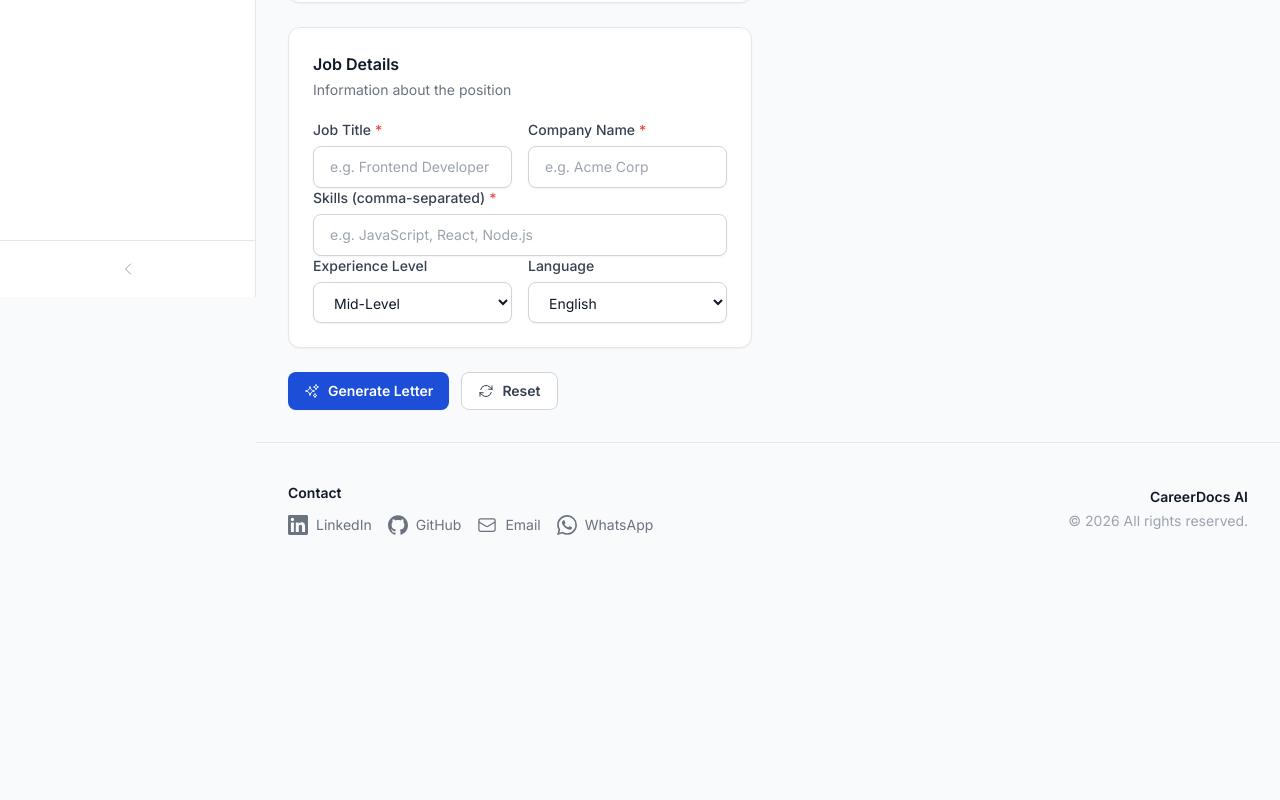
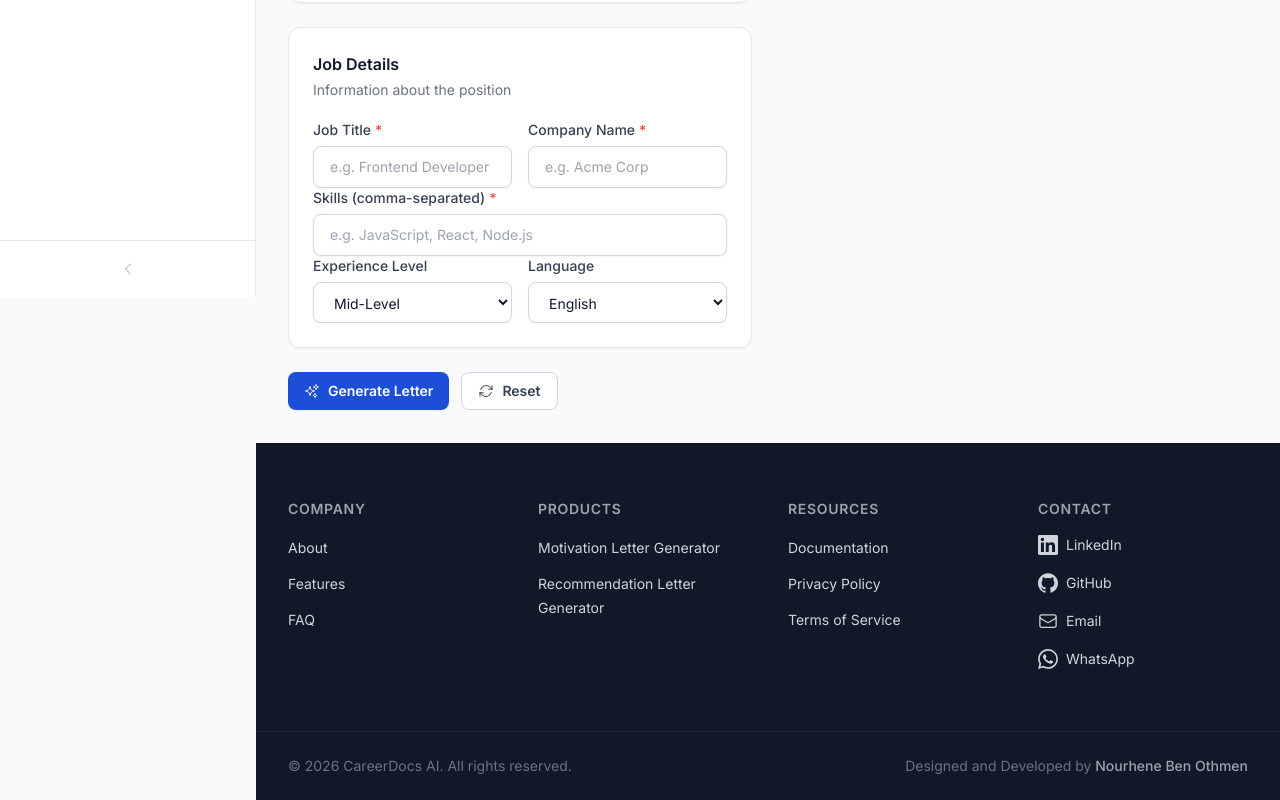
Before and after one commit to Nourhenebenothmen22/career-docs-ai, a React (Vite) app in the folder frontend/: page /motivation-letter in a window 1280 px wide. Shown: the part 503-1303 px from the top of the page. Before the commit the page ends 1078 px from the top, so only its background shows below. Built offline with nearby package versions, Linux system fonts and the light colour scheme.

Commit message:
feat(footer): complete SaaS footer redesign with Company, Products, Resources, Contact columns, dark theme, hover animations

```diff
--- a/frontend/src/components/layout/Footer.jsx
+++ b/frontend/src/components/layout/Footer.jsx
@@ -1,5 +1,6 @@
 import { useTranslation } from 'react-i18next';
-import { EnvelopeIcon, PhoneIcon } from '@heroicons/react/24/outline';
+import { Link } from 'react-router-dom';
+import { EnvelopeIcon } from '@heroicons/react/24/outline';
 
 const contacts = [
   {
@@ -37,34 +38,92 @@ const contacts = [
 ];
 
 export default function Footer() {
-  const { t } = useTranslation();
+  const { t, i18n } = useTranslation();
+  const isRtl = i18n.language === 'ar';
 
   return (
-    <footer className="mt-auto border-t border-gray-200 bg-gray-50">
-      <div className="mx-auto max-w-7xl px-4 py-10 sm:px-6 lg:px-8">
-        <div className="flex flex-col items-center justify-between gap-8 sm:flex-row">
-          <div className="text-center sm:text-left">
-            <p className="text-sm font-semibold text-gray-900">{t('footer.contact')}</p>
-            <div className="mt-3 flex flex-wrap justify-center gap-4 sm:justify-start">
+    <footer className="mt-auto border-t border-gray-100 bg-gray-900">
+      <div className="mx-auto max-w-7xl px-4 py-14 sm:px-6 lg:px-8">
+        <div className="grid gap-10 sm:grid-cols-2 lg:grid-cols-4">
+          <div>
+            <h3 className="text-sm font-semibold uppercase tracking-wider text-gray-400">{t('footer.company')}</h3>
+            <ul className="mt-4 space-y-3">
+              {['about', 'features', 'faq'].map(item => (
+                <li key={item}>
+                  <Link to="/dashboard" className="text-sm text-gray-300 transition-colors hover:text-white">
+                    {t(`footer.${item}`)}
+                  </Link>
+                </li>
+              ))}
+            </ul>
+          </div>
+
+          <div>
+            <h3 className="text-sm font-semibold uppercase tracking-wider text-gray-400">{t('footer.products')}</h3>
+            <ul className="mt-4 space-y-3">
+              <li>
+                <Link to="/motivation-letter" className="text-sm text-gray-300 transition-colors hover:text-white">
+                  {t('footer.motivationLetter')}
+                </Link>
+              </li>
+              <li>
+                <Link to="/recommendation-letter" className="text-sm text-gray-300 transition-colors hover:text-white">
+                  {t('footer.recommendationLetter')}
+                </Link>
+              </li>
+            </ul>
+          </div>
+
+          <div>
+            <h3 className="text-sm font-semibold uppercase tracking-wider text-gray-400">{t('footer.resources')}</h3>
+            <ul className="mt-4 space-y-3">
+              {['documentation', 'privacy', 'terms'].map(item => (
+                <li key={item}>
+                  <a href="#" className="text-sm text-gray-300 transition-colors hover:text-white">
+                    {t(`footer.${item}`)}
+                  </a>
+                </li>
+              ))}
+            </ul>
+          </div>
+
+          <div>
+            <h3 className="text-sm font-semibold uppercase tracking-wider text-gray-400">{t('footer.contact')}</h3>
+            <ul className="mt-4 space-y-3">
               {contacts.map(contact => (
+                <li key={contact.label}>
                   <a
-                  key={contact.label}
                     href={contact.href}
                     target="_blank"
                     rel="noopener noreferrer"
-                  className="group flex items-center gap-2 text-sm text-gray-500 transition-colors hover:text-primary-600"
-                  title={contact.label}
+                    className="group inline-flex items-center gap-2 text-sm text-gray-300 transition-colors hover:text-white"
                   >
                     <span className="transition-transform group-hover:scale-110">{contact.icon}</span>
-                  <span className="hidden sm:inline">{contact.label}</span>
+                    {contact.label}
                   </a>
+                </li>
               ))}
+            </ul>
           </div>
         </div>
-          <div className="text-center text-sm text-gray-400 sm:text-right">
-            <p className="font-semibold text-gray-900">{t('app.name')}</p>
-            <p className="mt-1">&copy; {new Date().getFullYear()} {t('footer.rights')}</p>
       </div>
+
+      <div className="border-t border-gray-800">
+        <div className="mx-auto flex max-w-7xl flex-col items-center justify-between gap-4 px-4 py-6 sm:flex-row sm:px-6 lg:px-8">
+          <p className="text-sm text-gray-500">
+            &copy; {new Date().getFullYear()} {t('app.name')}. {t('footer.rights')}
+          </p>
+          <p className={`text-sm text-gray-500 ${isRtl ? 'text-right' : 'text-right sm:text-right'}`}>
+            {t('footer.designedBy')}{' '}
+            <a
+              href="https://www.linkedin.com/in/nourhene-ben-othmen-dev/"
+              target="_blank"
+              rel="noopener noreferrer"
+              className="font-medium text-gray-400 transition-colors hover:text-white"
+            >
+              {t('footer.name')}
+            </a>
+          </p>
         </div>
       </div>
     </footer>
```
Lines whose indentation alone changed are shown as unchanged.
